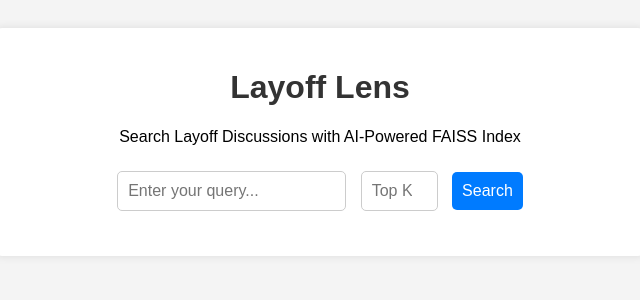
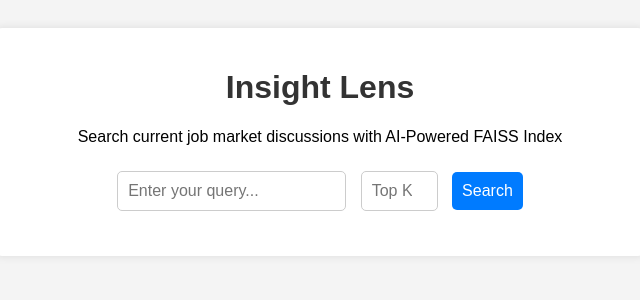
Before and after one commit to SudhanshuGulhane/Layoff_Lens, a Flask app: page / in a window 1280 px wide. Shown: the top 300 px of the page, without its empty margins (320-960 px from the left). Run offline with Flask 3, Linux system fonts and the light colour scheme; parts of the project's set-up code (start-up, migrations or seed data) failed here and were passed over.

Commit message:
minute changes

```diff
--- a/templates/index.html
+++ b/templates/index.html
@@ -3,13 +3,13 @@
 <head>
     <meta charset="UTF-8">
     <meta name="viewport" content="width=device-width, initial-scale=1.0">
-    <title>Layoff Search Engine</title>
+    <title>JOb Market Trends Search Engine</title>
     <link rel="stylesheet" href="{{ url_for('static', filename='style.css') }}">
 </head>
 <body>
     <div class="container">
-        <h1>Layoff Lens</h1>
-        <p>Search Layoff Discussions with AI-Powered FAISS Index</p>
+        <h1>Insight Lens</h1>
+        <p>Search current job market discussions with AI-Powered FAISS Index</p>
 
         <div class="search-box">
             <input type="text" id="query" placeholder="Enter your query...">
```
